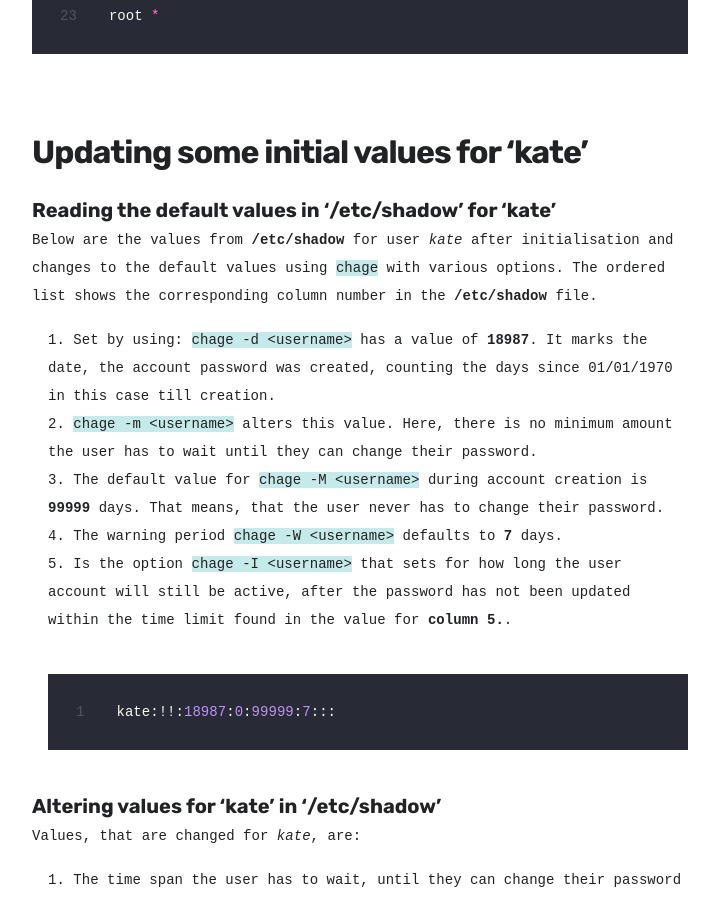
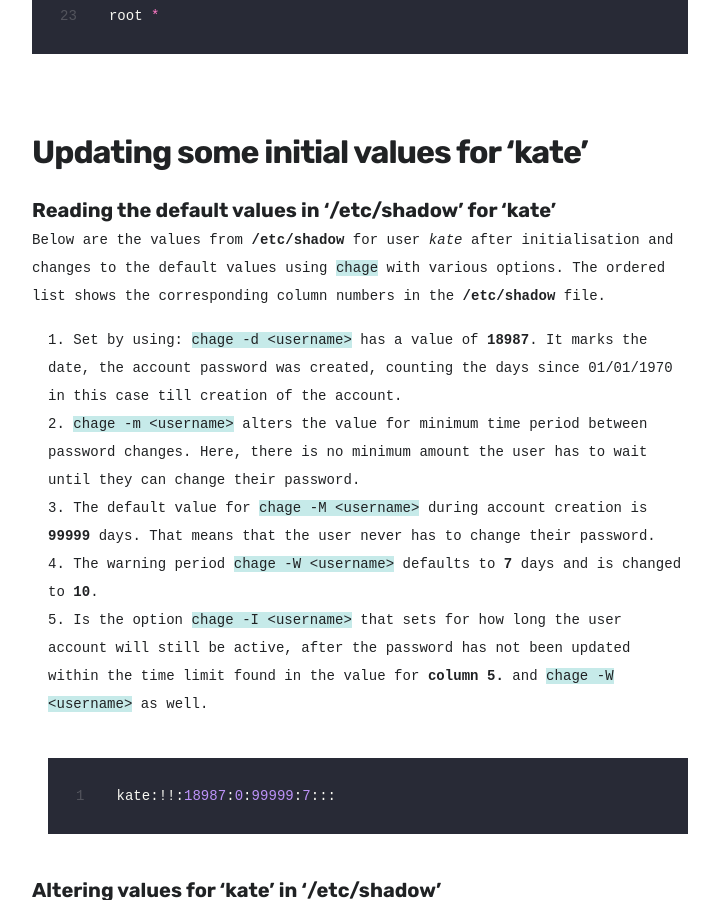
Before and after one commit to kletobias/kletobias.github.io, a Jekyll site: the page built from _projects/Chapter_5-5.md, in a window 1280 px wide and 900 px high, scrolled down 6306 px. Shown: the whole window, without its empty margins (38-757 px from the left). Built offline with Jekyll 4.4.1, drawn with Linux system fonts in a browser that asks for light colours; nearby versions of some CDN libraries; some web fonts are replaced.

Commit message:
updating module5 for the website

````diff
--- a/_projects/Chapter_5-5.md
+++ b/_projects/Chapter_5-5.md
@@ -136,13 +136,13 @@ root *
 ##### Reading the default values in '/etc/shadow' for 'kate'
 
 Below are the values from **/etc/shadow** for user *kate* after initialisation
-and changes to the default values using `chage` with various options. The ordered list shows the corresponding column number in the **/etc/shadow** file.
+and changes to the default values using `chage` with various options. The ordered list shows the corresponding column numbers in the **/etc/shadow** file.
 
-3. Set by using\: `chage -d <username>` has a value of **18987**. It marks the date, the account password was created, counting the days since 01/01/1970 in this case till creation.
-4. `chage -m <username>` alters this value. Here, there is no minimum amount the user has to wait until they can change their password.
-5. The default value for `chage -M <username>` during account creation is **99999** days. That means, that the user never has to change their password.
-6. The warning period `chage -W <username>` defaults to **7** days.
-7. Is the option `chage -I <username>` that sets for how long the user account will still be active, after the password has not been updated within the time limit found in the value for **column 5.**.
+3. Set by using\: `chage -d <username>` has a value of **18987**. It marks the date, the account password was created, counting the days since 01/01/1970 in this case till creation of the account.
+4. `chage -m <username>` alters the value for minimum time period between password changes. Here, there is no minimum amount the user has to wait until they can change their password.
+5. The default value for `chage -M <username>` during account creation is **99999** days. That means that the user never has to change their password.
+6. The warning period `chage -W <username>` defaults to **7** days and is changed to **10**.
+7. Is the option `chage -I <username>` that sets for how long the user account will still be active, after the password has not been updated within the time limit found in the value for **column 5.** and `chage -W <username>` as well.
 ```vim
 kate:!!:18987:0:99999:7:::
 ```
````
